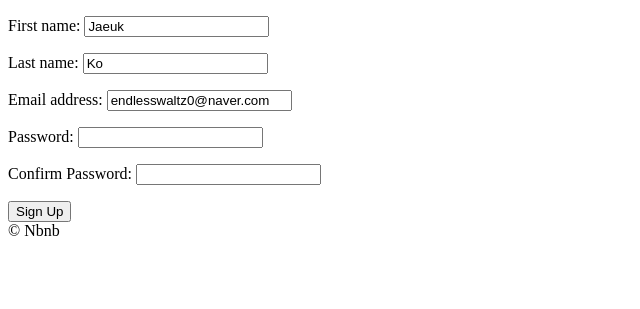
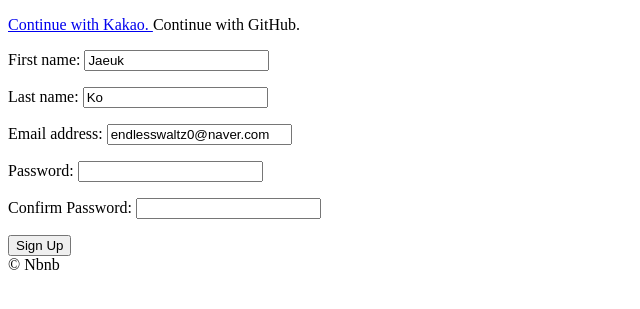
Before and after one commit to awbwd4/airbnb_clone, a Django app: page /users/signup in a window 1280 px wide. Shown: the part 78-387 px from the top of the page, without its empty margins (0-640 px from the left). Run offline with Django 3.2, Linux system fonts and the light colour scheme.

Commit message:
22.04.02 login with github

```diff
--- /dev/null
+++ b/templates/partials/social_login.html
@@ -0,0 +1,8 @@
+<div>
+    <a href = "{ url 'users:github-login' }">
+        Continue with Kakao.
+    </a>
+    <a>
+        Continue with GitHub.
+    </a>
+</div>
--- a/templates/users/login.html
+++ b/templates/users/login.html
@@ -9,6 +9,9 @@
 {% block search-bar %}{% endblock search-bar %}
 
 {% block content %}
+
+    {% include "partials/social_login.html" %}
+
     <form method="POST" action="{% url 'users:login' %}">
         {% csrf_token %}
         {{form.as_p}}
--- a/templates/users/signup.html
+++ b/templates/users/signup.html
@@ -9,6 +9,9 @@
 {% block search-bar %}{% endblock search-bar %}
 
 {% block content %}
+
+    {% include "partials/social_login.html" %}
+
     <form method="POST" action="{% url 'users:signup' %}">
         {% csrf_token %}
         {{form.as_p}}
--- a/users/urls.py
+++ b/users/urls.py
@@ -5,6 +5,8 @@ app_name = "users"
 
 urlpatterns = [
     path("login", views.LoginView.as_view(), name="login"),
+    path("login/github", views.github_login, name="github-login"),
+    path("login/github/callback", views.github_callback, name="github-callback"),
     path("logout", views.log_out, name="logout"),
     path("signup", views.SignUpView.as_view(), name="signup"),
     path("verify/<str:key>", views.complete_verification, name="complete_verification"),
--- a/users/views.py
+++ b/users/views.py
@@ -1,3 +1,4 @@
+import os
 from django.views import View
 from django.views.generic import FormView
 from django.urls import reverse_lazy
@@ -71,6 +72,7 @@ def complete_verification(request, key):
     try:
         user = models.User.objects.get(email_secret=key)
         user.email_verified = True
+        user.email_secret = ""
         user.save()
         print("complete_verification_key [%s]" % key)
         # to do : add success msg
@@ -78,3 +80,23 @@ def complete_verification(request, key):
         # to do : add error msg
         pass
     return redirect(reverse("core:home"))
+
+
+def github_login(request):
+
+    # O auth 작동 원리!
+    # 여기서 view는 아무것도 render하지 않는다
+    # 대신,  github로 redirect해줄것
+    # 그 후 사용자가 github에 로그인 하고 git에서 이 웹 애플리케이션을 accept하게 되면,
+    # github는 사용자를 다시 이 웹 애플리케이션(우리 웹사이트)로 redirect한다.
+    # 따라서 "authorization call back URL"은 github가 이 웹사이트를 accept한 뒤 사용자를 돌려보낼 url이다.
+
+    client_id = os.environ.get("GH_ID")
+    redirect_uri = "http://127.0.0.1:8000/users/login/github/callback"
+    return redirect(
+        f"https://github.com/login/oauth/authorize?client_id={client_id}&redirect_uri={redirect_uri}&scope=read:user"
+    )
+
+
+def github_callback(reqeust):
+    pass
```
